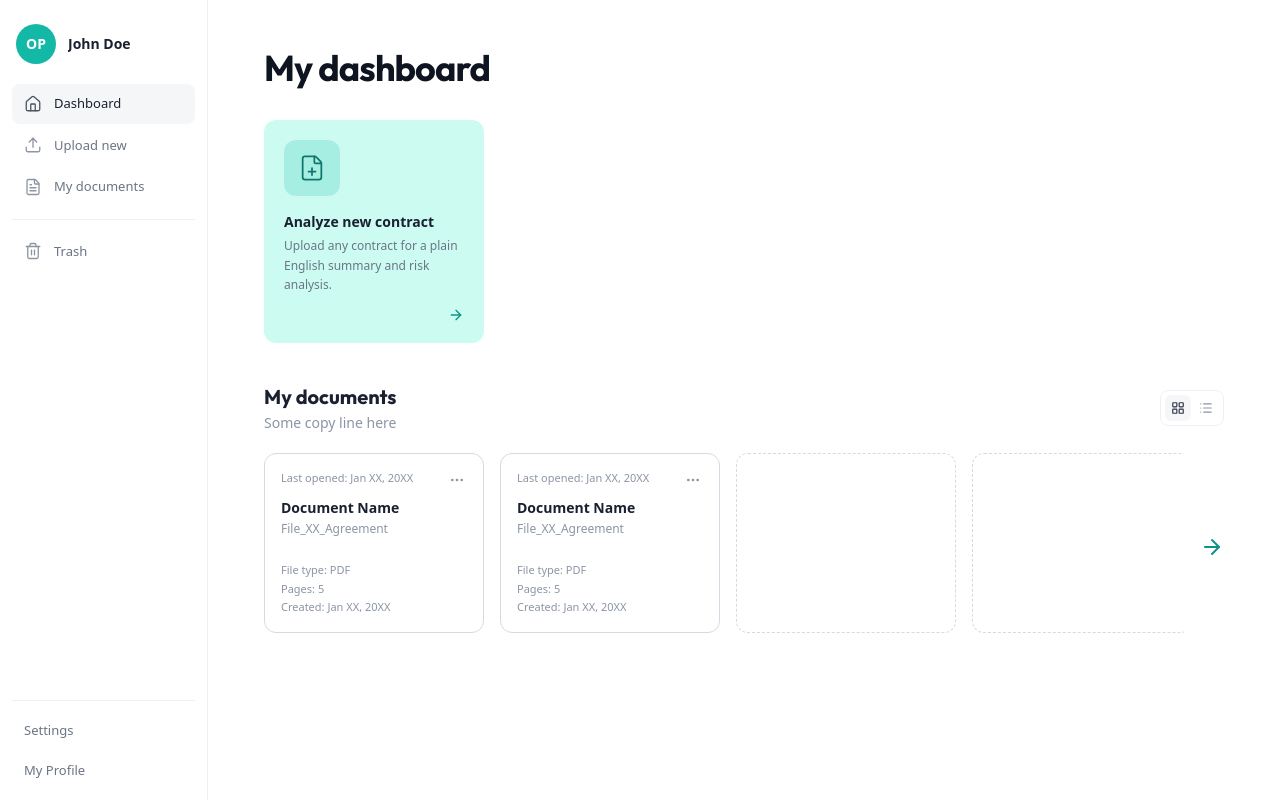
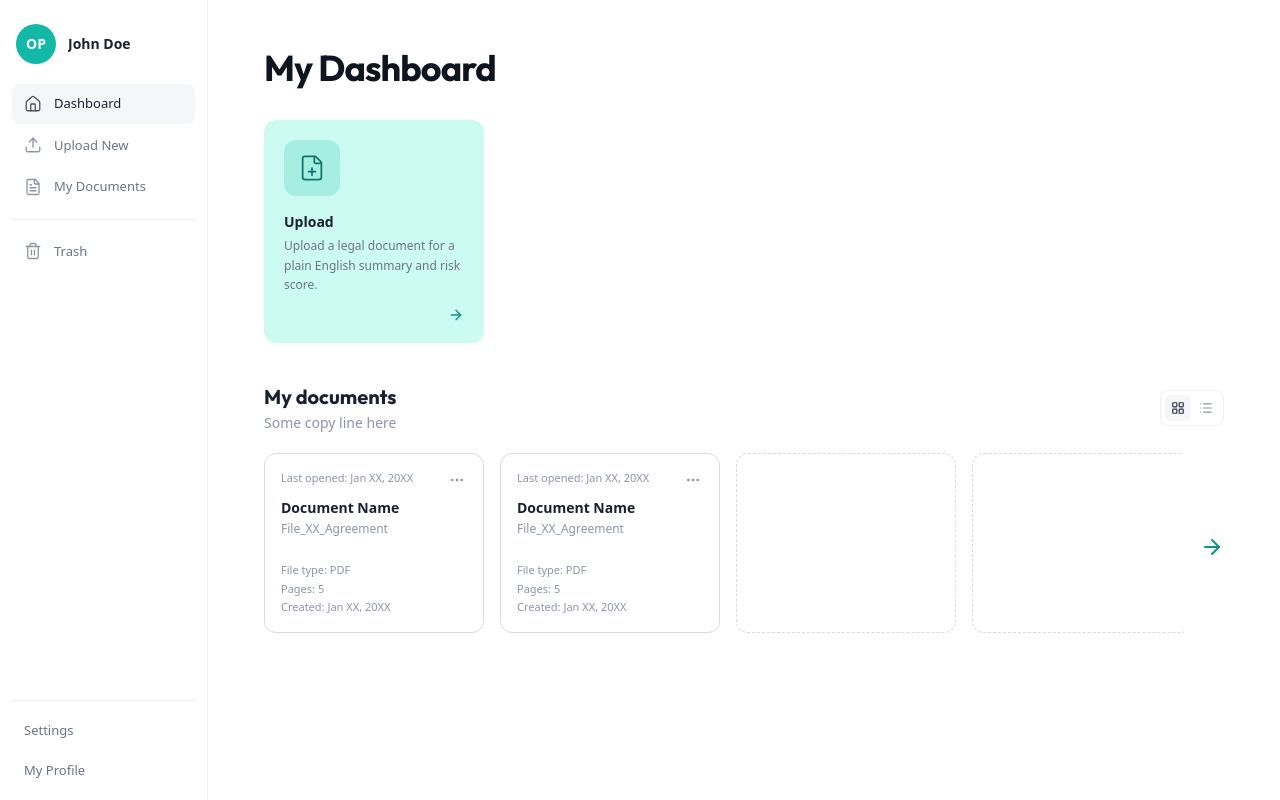
Before and after one commit to mrsinani/fineprint, a Next.js app: page /dashboard in a window 1280 px wide. Built offline with nearby package versions, Linux system fonts and the light colour scheme.

Commit message:
capitalization stuff

```diff
--- a/src/app/(app)/dashboard/page.tsx
+++ b/src/app/(app)/dashboard/page.tsx
@@ -10,7 +10,7 @@ export default function DashboardPage() {
         className="font-display text-3xl font-bold tracking-tight text-navy-50 opacity-0 sm:text-4xl"
         style={{ animation: "fp-fade-in-up 0.6s ease-out 0.1s forwards" }}
       >
-        My dashboard
+        My Dashboard
       </h1>
 
       <div
--- a/src/components/dashboard/RiskAnalysisCard.tsx
+++ b/src/components/dashboard/RiskAnalysisCard.tsx
@@ -16,10 +16,10 @@ export function RiskAnalysisCard() {
       </div>
 
       <h2 className="text-sm font-bold text-navy-100">
-        Analyze new contract
+        Upload
       </h2>
       <p className="mt-1 text-[12px] leading-relaxed text-navy-400">
-        Upload any contract for a plain English summary and risk analysis.
+        Upload a legal document for a plain English summary and risk score.
       </p>
 
       <div className="mt-3 flex justify-end">
--- a/src/components/layout/Sidebar.tsx
+++ b/src/components/layout/Sidebar.tsx
@@ -12,8 +12,8 @@ import {
 
 const navItems = [
   { href: "/dashboard", label: "Dashboard", icon: Home },
-  { href: "/upload", label: "Upload new", icon: Upload },
-  { href: "/documents", label: "My documents", icon: FileText },
+  { href: "/upload", label: "Upload New", icon: Upload },
+  { href: "/documents", label: "My Documents", icon: FileText },
 ] as const;
 
 const secondaryItems = [
```
